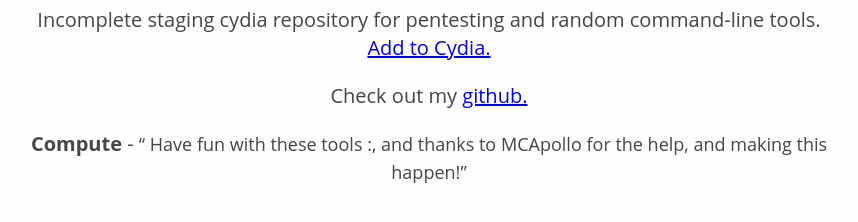
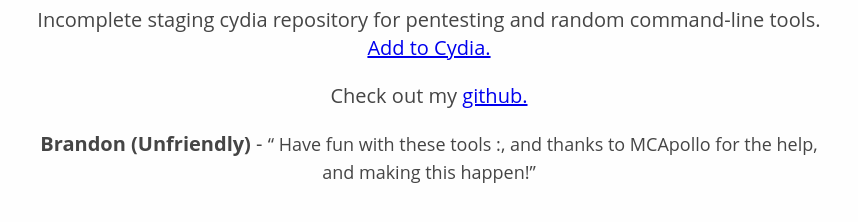
Before and after one commit to unfriendly/unfriendly.github.io, a plain HTML site: page repo/index.html in a window 1280 px wide. Shown: the part 164-386 px from the top of the page, without its empty margins (211-1069 px from the left). Drawn offline with Linux system fonts and the light colour scheme.

Commit message:
Update index.html

```diff
--- a/repo/index.html
+++ b/repo/index.html
@@ -46,7 +46,7 @@
 </p>
 
 <p>
-    <b>Compute</b> -
+    <b>Brandon (Unfriendly)</b> -
     <q style="font-size:18px"> Have fun with these tools :, and thanks to MCApollo for the help, and making this happen!</q>
 </p>
 
```
